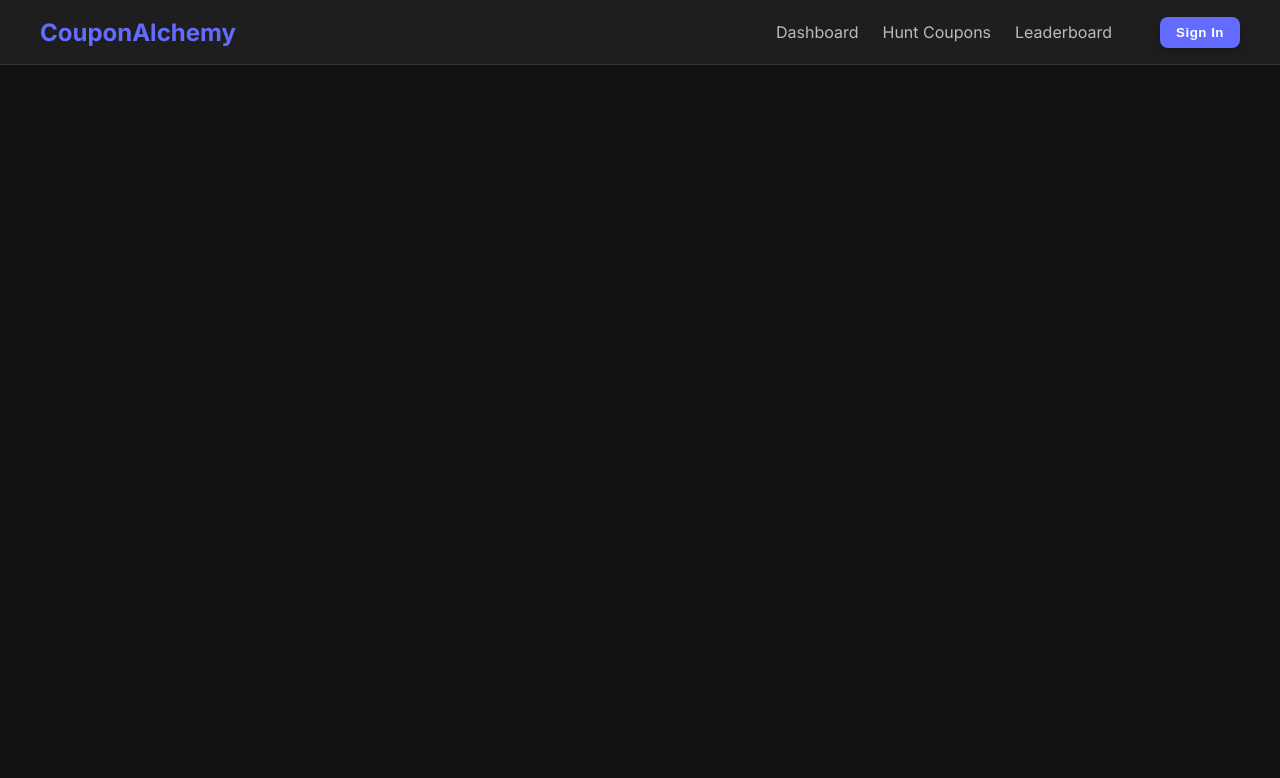
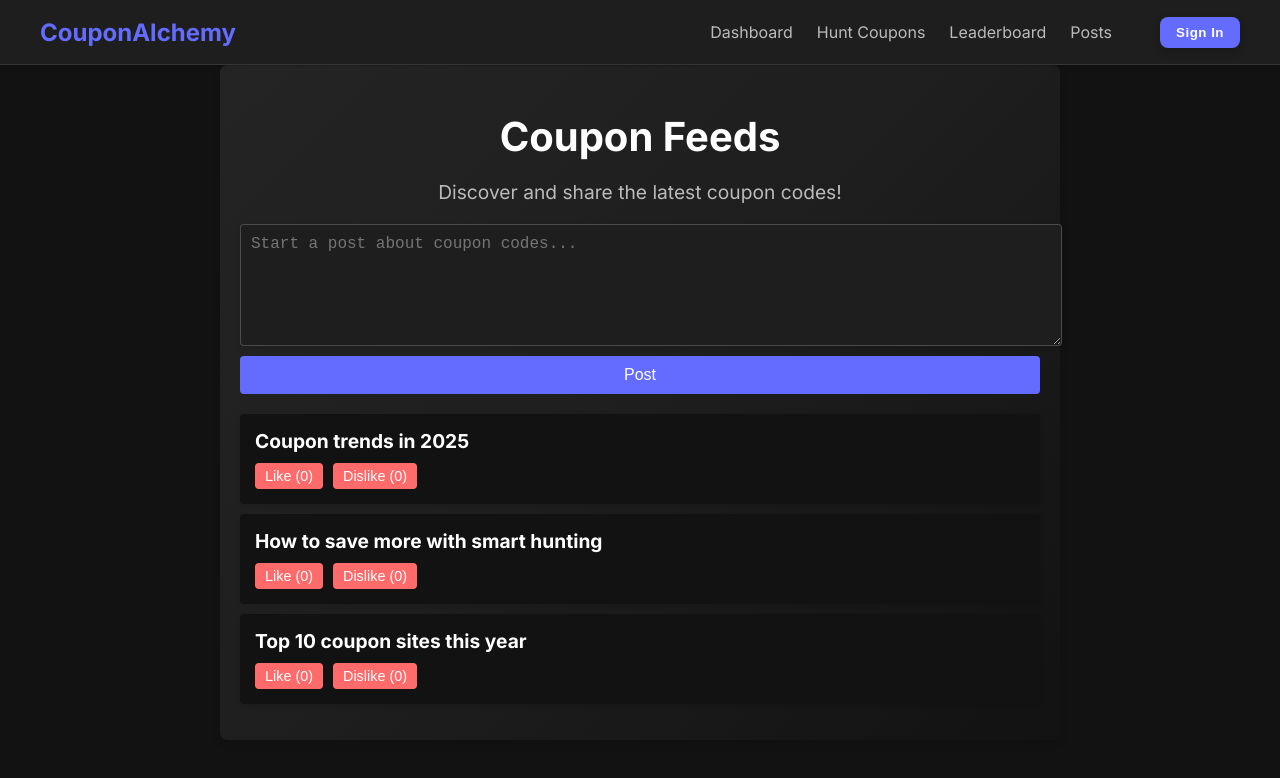
Before and after one commit to tobilobasalawu/NoBeesWax, a React (Vite) app in the folder frontend/: page /posts in a window 1280 px wide. Shown: the top 778 px of the page. Built offline with nearby package versions, Linux system fonts and the light colour scheme.

Commit message:
feat: posts page, frontend

```diff
--- a/frontend/src/App.jsx
+++ b/frontend/src/App.jsx
@@ -4,6 +4,7 @@ import Home from './pages/Home';
 import Dashboard from './pages/Dashboard';
 import CouponHunt from './pages/CouponHunt';
 import Leaderboard from './pages/Leaderboard';
+import Posts from './pages/Posts';
 import './App.css';
 
 /**
@@ -22,6 +23,7 @@ function App() {
             <Route path="/dashboard" element={<Dashboard />} />
             <Route path="/hunt" element={<CouponHunt />} />
             <Route path="/leaderboard" element={<Leaderboard />} />
+            <Route path="/posts" element={<Posts />} />
           </Routes>
         </main>
       </div>
--- a/frontend/src/components/Navbar.jsx
+++ b/frontend/src/components/Navbar.jsx
@@ -38,6 +38,7 @@ function Navbar() {
           <Link to="/dashboard" className="navbar-link">Dashboard</Link>
           <Link to="/hunt" className="navbar-link">Hunt Coupons</Link>
           <Link to="/leaderboard" className="navbar-link">Leaderboard</Link>
+          <Link to="/posts" className="navbar-link">Posts</Link>
           <div className="navbar-auth">
             <button className="btn btn-primary">Sign In</button>
           </div>
--- /dev/null
+++ b/frontend/src/pages/Posts.css
@@ -0,0 +1,155 @@
+.posts-container {
+  max-width: 800px;
+  margin: 0 auto;
+  padding: 20px;
+  background: linear-gradient(
+    -45deg,
+    var(--background-dark),
+    var(--background-light),
+    var(--background-lighter)
+  );
+  border-radius: 8px;
+  box-shadow: 0 4px 8px rgba(0, 0, 0, 0.1);
+}
+
+.posts-title {
+  font-size: 2.5rem;
+  font-weight: bold;
+  color: var(--text-primary);
+  text-align: center;
+  margin-bottom: 10px;
+}
+
+.posts-description {
+  font-size: 1.2rem;
+  color: var(--text-secondary);
+  text-align: center;
+  margin-bottom: 20px;
+}
+
+.add-post-container {
+  display: flex;
+  flex-direction: column;
+  gap: 10px;
+  margin-bottom: 20px;
+}
+
+.new-post-input {
+  width: 100%;
+  height: 100px;
+  padding: 10px;
+  border: 1px solid rgba(255, 255, 255, 0.2);
+  border-radius: 4px;
+  font-size: 1rem;
+  color: var(--text-primary);
+  background: var(--background-light);
+  box-shadow: 0 2px 4px rgba(0, 0, 0, 0.1);
+}
+
+.add-post-button {
+  background: var(--primary-color);
+  color: white;
+  font-size: 1rem;
+  padding: 10px 20px;
+  border: none;
+  border-radius: 4px;
+  cursor: pointer;
+  transition: background 0.3s;
+}
+
+.add-post-button:hover {
+  background: var(--primary-color-hover);
+}
+
+.posts-list {
+  list-style: none;
+  padding: 0;
+}
+
+.post-item {
+  background: var(--background-dark);
+  padding: 15px;
+  margin-bottom: 10px;
+  border-radius: 4px;
+  box-shadow: 0 2px 4px rgba(0, 0, 0, 0.1);
+  display: flex;
+  flex-direction: column;
+}
+
+.post-content {
+  font-size: 1.2rem;
+  font-weight: bold;
+  color: var(--text-primary);
+  cursor: pointer;
+  margin-bottom: 10px;
+}
+
+.post-content:hover {
+  text-decoration: underline;
+}
+
+.post-actions {
+  display: flex;
+  gap: 10px;
+}
+
+.like-button,
+.dislike-button {
+  background: var(--accent-color);
+  color: white;
+  font-size: 0.9rem;
+  padding: 5px 10px;
+  border: none;
+  border-radius: 4px;
+  cursor: pointer;
+  transition: background 0.3s;
+}
+
+.like-button:hover {
+  background: var(--accent-color-hover);
+}
+
+.dislike-button:hover {
+  background: var(--accent-color-hover-darker);
+}
+
+.view-post-container {
+  background: var(--background-light);
+  padding: 20px;
+  border-radius: 8px;
+  box-shadow: 0 4px 8px rgba(0, 0, 0, 0.1);
+}
+
+.view-post-title {
+  font-size: 2rem;
+  font-weight: bold;
+  color: var(--text-primary);
+  margin-bottom: 10px;
+}
+
+.view-post-content {
+  font-size: 1.1rem;
+  color: var(--text-secondary);
+  margin-bottom: 20px;
+}
+
+.view-post-actions {
+  display: flex;
+  gap: 10px;
+  margin-bottom: 20px;
+}
+
+.close-post-button {
+  background: var(--danger-color);
+  color: white;
+  font-size: 1rem;
+  padding: 10px 20px;
+  border: none;
+  border-radius: 4px;
+  cursor: pointer;
+  transition: background 0.3s;
+}
+
+.close-post-button:hover {
+  background: var(--danger-color-hover);
+}
--- /dev/null
+++ b/frontend/src/pages/Posts.jsx
@@ -0,0 +1,115 @@
+import React, { useState } from 'react';
+import './Posts.css';
+
+function Posts() {
+  const [posts, setPosts] = useState([
+    { id: 1, content: 'Coupon trends in 2025', likes: 0, dislikes: 0, hasLiked: false, hasDisliked: false },
+    { id: 2, content: 'How to save more with smart hunting', likes: 0, dislikes: 0, hasLiked: false, hasDisliked: false },
+    { id: 3, content: 'Top 10 coupon sites this year', likes: 0, dislikes: 0, hasLiked: false, hasDisliked: false },
+  ]);
+
+  const [newPost, setNewPost] = useState('');
+  const [viewingPost, setViewingPost] = useState(null);
+
+  const handleAddPost = () => {
+    if (newPost.trim()) {
+      setPosts([...posts, { id: Date.now(), content: newPost.trim(), likes: 0, dislikes: 0, hasLiked: false, hasDisliked: false }]);
+      setNewPost('');
+    }
+  };
+
+  const handleLike = (id) => {
+    setPosts(posts.map(post =>
+      post.id === id && !post.hasLiked
+        ? { ...post, likes: post.likes + 1, hasLiked: true }
+        : post
+    ));
+  };
+
+  const handleDislike = (id) => {
+    setPosts(posts.map(post =>
+      post.id === id && !post.hasDisliked
+        ? { ...post, dislikes: post.dislikes + 1, hasDisliked: true }
+        : post
+    ));
+  };
+
+  const handleViewPost = (post) => {
+    setViewingPost(post);
+  };
+
+  const handleClosePost = () => {
+    setViewingPost(null);
+  };
+
+  return (
+    <div className="posts-container">
+      <h1 className="posts-title">Coupon Feeds</h1>
+      <p className="posts-description">Discover and share the latest coupon codes!</p>
+
+      {viewingPost ? (
+        <div className="view-post-container">
+          <h2 className="view-post-title">Post Details</h2>
+          <p className="view-post-content">{viewingPost.content}</p>
+          <div className="view-post-actions">
+            <button
+              onClick={() => handleLike(viewingPost.id)}
+              className="like-button"
+              disabled={viewingPost.hasLiked}
+            >
+              Like ({viewingPost.likes})
+            </button>
+            <button
+              onClick={() => handleDislike(viewingPost.id)}
+              className="dislike-button"
+              disabled={viewingPost.hasDisliked}
+            >
+              Dislike ({viewingPost.dislikes})
+            </button>
+          </div>
+          <button onClick={handleClosePost} className="close-post-button">Close</button>
+        </div>
+      ) : (
+        <>
+          <div className="add-post-container">
+            <textarea
+              value={newPost}
+              onChange={(e) => setNewPost(e.target.value)}
+              placeholder="Start a post about coupon codes..."
+              className="new-post-input"
+            />
+            <button onClick={handleAddPost} className="add-post-button">Post</button>
+          </div>
+
+          <ul className="posts-list">
+            {posts.map(post => (
+              <li key={post.id} className="post-item">
+                <span className="post-content" onClick={() => handleViewPost(post)}>
+                  {post.content}
+                </span>
+                <div className="post-actions">
+                  <button
+                    onClick={() => handleLike(post.id)}
+                    className="like-button"
+                    disabled={post.hasLiked}
+                  >
+                    Like ({post.likes})
+                  </button>
+                  <button
+                    onClick={() => handleDislike(post.id)}
+                    className="dislike-button"
+                    disabled={post.hasDisliked}
+                  >
+                    Dislike ({post.dislikes})
+                  </button>
+                </div>
+              </li>
+            ))}
+          </ul>
+        </>
+      )}
+    </div>
+  );
+}
+
+export default Posts;
```
